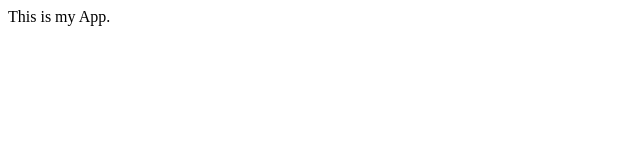
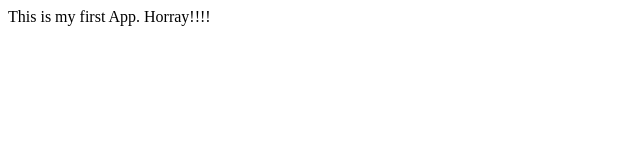
Before and after one commit to dmkrishna/Test, a plain HTML site: page index.html in a window 1280 px wide. Shown: the whole page, without its empty margins (0-640 px from the left). Drawn offline with Linux system fonts and the light colour scheme.

Commit message:
Changes to be committed:

```diff
--- a/index.html
+++ b/index.html
@@ -3,6 +3,6 @@
 		<title> My App </title>
 	</head>
 	<body>
-		This is my App.
+		This is my first App. Horray!!!!
 	</body>
 </html>
```
